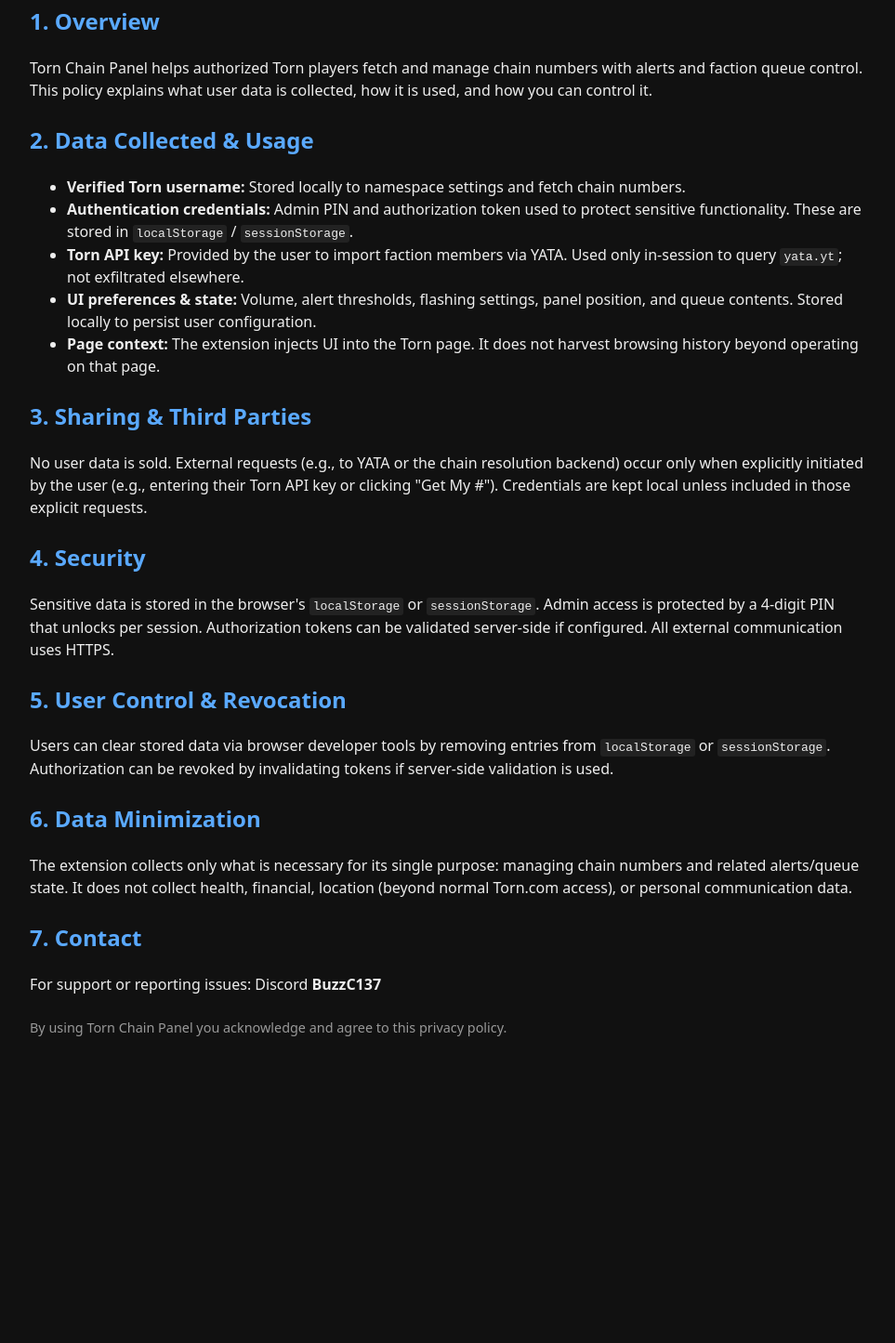
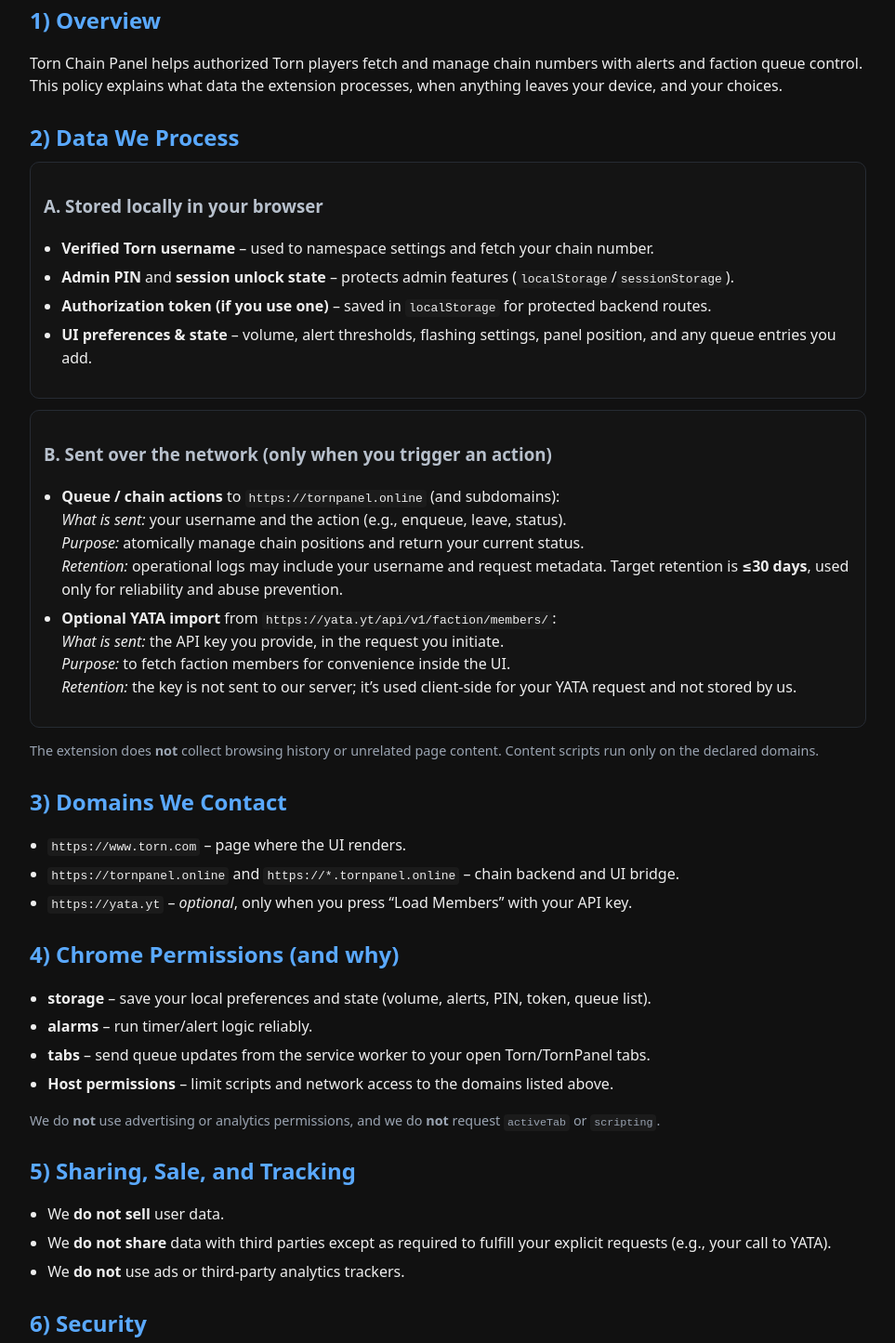
Before and after one commit to BuzzC137/torn-chain-panel-privacy, a plain HTML site: page Index.html in a window 1280 px wide. Shown: the part 151-1596 px from the top of the page at 93% size, without its empty margins (158-1121 px from the left). Before the commit the page ends 1306 px from the top, so only its background shows below. Drawn offline with Linux system fonts and the light colour scheme.

Commit message:
Update Index.html

```diff
--- a/Index.html
+++ b/Index.html
@@ -5,12 +5,18 @@
   <title>Privacy Policy - Torn Chain Panel</title>
   <meta name="viewport" content="width=device-width,initial-scale=1" />
   <style>
-    body { background:#111; color:#eee; font-family: system-ui,-apple-system,BlinkMacSystemFont,Segoe UI; padding: 24px; max-width: 900px; margin:auto; line-height:1.5; }
-    h1, h2 { color:#5aa9ff; }
+    :root { color-scheme: dark; }
+    body { background:#111; color:#eee; font-family: system-ui,-apple-system,BlinkMacSystemFont,Segoe UI,Roboto,Helvetica,Arial,sans-serif; padding: 24px; max-width: 900px; margin:auto; line-height:1.55; }
+    h1, h2 { color:#5aa9ff; margin: 0.6em 0 0.3em; }
     a { color:#88cfff; text-decoration: none; }
-    code { background:#222; padding:2px 4px; border-radius:3px; }
-    section { margin-bottom: 24px; }
-    .small { font-size:0.9em; color:#999; }
+    a:hover { text-decoration: underline; }
+    code { background:#1b1b1b; padding:2px 4px; border-radius:4px; }
+    section { margin: 24px 0; }
+    ul { padding-left: 1.2em; }
+    li { margin: 6px 0; }
+    .small { font-size:0.9em; color:#9aa4b2; }
+    .muted { color:#b7c0cc; }
+    .card { background:#141414; border:1px solid #262b33; border-radius:10px; padding:14px; }
   </style>
 </head>
 <body>
@@ -18,46 +24,130 @@
   <p class="small">Last updated: August 2025</p>
 
   <section>
-    <h2>1. Overview</h2>
-    <p>Torn Chain Panel helps authorized Torn players fetch and manage chain numbers with alerts and faction queue control. This policy explains what user data is collected, how it is used, and how you can control it.</p>
+    <h2>1) Overview</h2>
+    <p>
+      Torn Chain Panel helps authorized Torn players fetch and manage chain numbers with alerts and faction queue control.
+      This policy explains what data the extension processes, when anything leaves your device, and your choices.
+    </p>
   </section>
 
   <section>
-    <h2>2. Data Collected &amp; Usage</h2>
+    <h2>2) Data We Process</h2>
+
+    <div class="card">
+      <h3 class="muted">A. Stored locally in your browser</h3>
+      <ul>
+        <li><strong>Verified Torn username</strong> – used to namespace settings and fetch your chain number.</li>
+        <li><strong>Admin PIN</strong> and <strong>session unlock state</strong> – protects admin features (<code>localStorage</code>/<code>sessionStorage</code>).</li>
+        <li><strong>Authorization token (if you use one)</strong> – saved in <code>localStorage</code> for protected backend routes.</li>
+        <li><strong>UI preferences &amp; state</strong> – volume, alert thresholds, flashing settings, panel position, and any queue entries you add.</li>
+      </ul>
+    </div>
+
+    <div class="card" style="margin-top:12px">
+      <h3 class="muted">B. Sent over the network (only when you trigger an action)</h3>
+      <ul>
+        <li>
+          <strong>Queue / chain actions</strong> to <code>https://tornpanel.online</code> (and subdomains):<br />
+          <em>What is sent:</em> your username and the action (e.g., enqueue, leave, status).<br />
+          <em>Purpose:</em> atomically manage chain positions and return your current status.<br />
+          <em>Retention:</em> operational logs may include your username and request metadata. Target retention is
+          <strong>≤30 days</strong>, used only for reliability and abuse prevention.
+        </li>
+        <li>
+          <strong>Optional YATA import</strong> from <code>https://yata.yt/api/v1/faction/members/</code>:<br />
+          <em>What is sent:</em> the API key you provide, in the request you initiate.<br />
+          <em>Purpose:</em> to fetch faction members for convenience inside the UI.<br />
+          <em>Retention:</em> the key is not sent to our server; it’s used client-side for your YATA request and not stored by us.
+        </li>
+      </ul>
+    </div>
+
+    <p class="small">
+      The extension does <strong>not</strong> collect browsing history or unrelated page content. Content scripts run only on the declared domains.
+    </p>
+  </section>
+
+  <section>
+    <h2>3) Domains We Contact</h2>
     <ul>
-      <li><strong>Verified Torn username:</strong> Stored locally to namespace settings and fetch chain numbers.</li>
-      <li><strong>Authentication credentials:</strong> Admin PIN and authorization token used to protect sensitive functionality. These are stored in <code>localStorage</code> / <code>sessionStorage</code>.</li>
-      <li><strong>Torn API key:</strong> Provided by the user to import faction members via YATA. Used only in-session to query <code>yata.yt</code>; not exfiltrated elsewhere.</li>
-      <li><strong>UI preferences &amp; state:</strong> Volume, alert thresholds, flashing settings, panel position, and queue contents. Stored locally to persist user configuration.</li>
-      <li><strong>Page context:</strong> The extension injects UI into the Torn page. It does not harvest browsing history beyond operating on that page.</li>
+      <li><code>https://www.torn.com</code> – page where the UI renders.</li>
+      <li><code>https://tornpanel.online</code> and <code>https://*.tornpanel.online</code> – chain backend and UI bridge.</li>
+      <li><code>https://yata.yt</code> – <em>optional</em>, only when you press “Load Members” with your API key.</li>
     </ul>
   </section>
 
   <section>
-    <h2>3. Sharing &amp; Third Parties</h2>
-    <p>No user data is sold. External requests (e.g., to YATA or the chain resolution backend) occur only when explicitly initiated by the user (e.g., entering their Torn API key or clicking "Get My #"). Credentials are kept local unless included in those explicit requests.</p>
+    <h2>4) Chrome Permissions (and why)</h2>
+    <ul>
+      <li><strong>storage</strong> – save your local preferences and state (volume, alerts, PIN, token, queue list).</li>
+      <li><strong>alarms</strong> – run timer/alert logic reliably.</li>
+      <li><strong>tabs</strong> – send queue updates from the service worker to your open Torn/TornPanel tabs.</li>
+      <li><strong>Host permissions</strong> – limit scripts and network access to the domains listed above.</li>
+    </ul>
+    <p class="small">We do <strong>not</strong> use advertising or analytics permissions, and we do <strong>not</strong> request <code>activeTab</code> or <code>scripting</code>.</p>
   </section>
 
   <section>
-    <h2>4. Security</h2>
-    <p>Sensitive data is stored in the browser's <code>localStorage</code> or <code>sessionStorage</code>. Admin access is protected by a 4-digit PIN that unlocks per session. Authorization tokens can be validated server-side if configured. All external communication uses HTTPS.</p>
+    <h2>5) Sharing, Sale, and Tracking</h2>
+    <ul>
+      <li>We <strong>do not sell</strong> user data.</li>
+      <li>We <strong>do not share</strong> data with third parties except as required to fulfill your explicit requests (e.g., your call to YATA).</li>
+      <li>We <strong>do not</strong> use ads or third-party analytics trackers.</li>
+    </ul>
   </section>
 
   <section>
-    <h2>5. User Control &amp; Revocation</h2>
-    <p>Users can clear stored data via browser developer tools by removing entries from <code>localStorage</code> or <code>sessionStorage</code>. Authorization can be revoked by invalidating tokens if server-side validation is used.</p>
+    <h2>6) Security</h2>
+    <ul>
+      <li>All network requests use <strong>HTTPS</strong>.</li>
+      <li>Sensitive local data (PIN, tokens) are stored on your device in <code>localStorage</code>/<code>sessionStorage</code>.</li>
+      <li>Admin unlock is session-scoped.</li>
+      <li>Server endpoints accept only specific actions and domains.</li>
+    </ul>
   </section>
 
   <section>
-    <h2>6. Data Minimization</h2>
-    <p>The extension collects only what is necessary for its single purpose: managing chain numbers and related alerts/queue state. It does not collect health, financial, location (beyond normal Torn.com access), or personal communication data.</p>
+    <h2>7) Your Choices &amp; Data Deletion</h2>
+    <ul>
+      <li><strong>Clear local data:</strong> remove items via browser dev tools (Application → Storage) or uninstall the extension.</li>
+      <li><strong>Revoke server access:</strong> remove/rotate your authorization token; stop using “Get My #” and queue actions.</li>
+      <li><strong>YATA key:</strong> remove it from the UI/session to stop YATA requests.</li>
+      <li><strong>Server logs:</strong> request deletion via the contact below.</li>
+    </ul>
   </section>
 
   <section>
-  <h2>7. Contact</h2>
-  <p>For support or reporting issues: Discord <strong>BuzzC137</strong></p>
-</section>
+    <h2>8) Data Minimization</h2>
+    <p>
+      We process only what’s necessary to provide chain queue functionality and the optional YATA import.
+      We do not process sensitive categories like health, precise location, or financial data.
+    </p>
+  </section>
 
-  <p class="small">By using Torn Chain Panel you acknowledge and agree to this privacy policy.</p>
+  <section>
+    <h2>9) Children’s Privacy</h2>
+    <p>This extension is intended for general audiences of Torn players and is <strong>not directed to children</strong>.</p>
+  </section>
+
+  <section>
+    <h2>10) Changes to This Policy</h2>
+    <p>
+      If we materially change this policy, we’ll update the “Last updated” date and publish the new version at the same URL.
+    </p>
+  </section>
+
+  <section>
+    <h2>11) Contact</h2>
+    <p>
+      Questions, support, or deletion requests:<br />
+      <strong>Email:</strong> <a href="mailto:AstraYokai@proton.me">AstraYokai@proton.me</a><br />
+      <strong>Discord:</strong> <span class="muted">BuzzC137</span>
+    </p>
+  </section>
+
+  <p class="small">
+    By using Torn Chain Panel you acknowledge and agree to this privacy policy.
+  </p>
 </body>
 </html>
```
